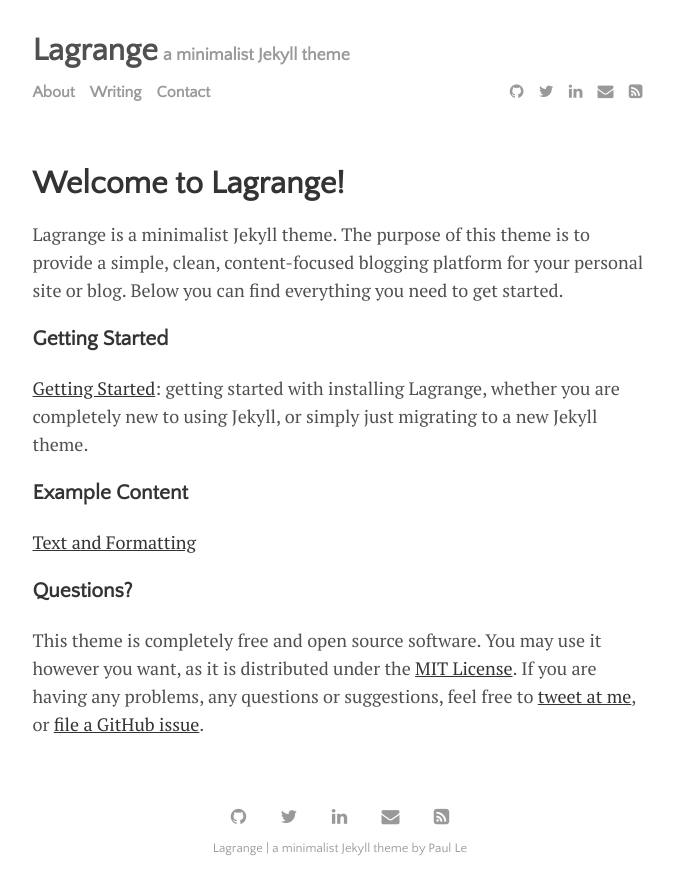
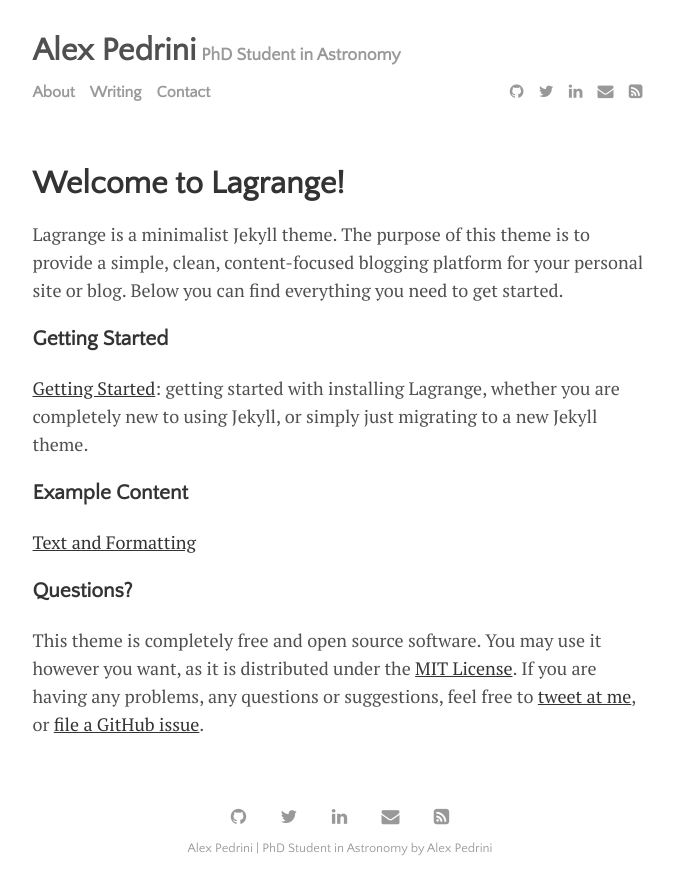
Before and after one commit to alexpedrini/alexpedrini.github.io, a Jekyll site: the page built from menu/about.md, in a window 1280 px wide. Shown: the top 895 px of the page, without its empty margins (300-974 px from the left). Built offline with Jekyll 4.4.1, drawn with Linux system fonts in a browser that asks for light colours.

Commit message:
Update _config.yml
Changed the title and the description

```diff
--- a/_config.yml
+++ b/_config.yml
@@ -20,9 +20,9 @@ permalink:           /:title
 plugins:             [jekyll-paginate, jekyll-sitemap, jekyll-feed, jekyll-seo-tag]
 
 # Customise atom feed settings (this is where Jekyll-Feed gets configuration information)
-title:		           'Lagrange'
-description:	       'a minimalist Jekyll theme'
-author:              'Paul Le'
+title:		           'Alex Pedrini'
+description:	       'PhD Student in Astronomy'
+author:              'Alex Pedrini'
 
 # RSS 2.0 can be used instead of Atom by uncommenting following two lines
 #feed:
```
